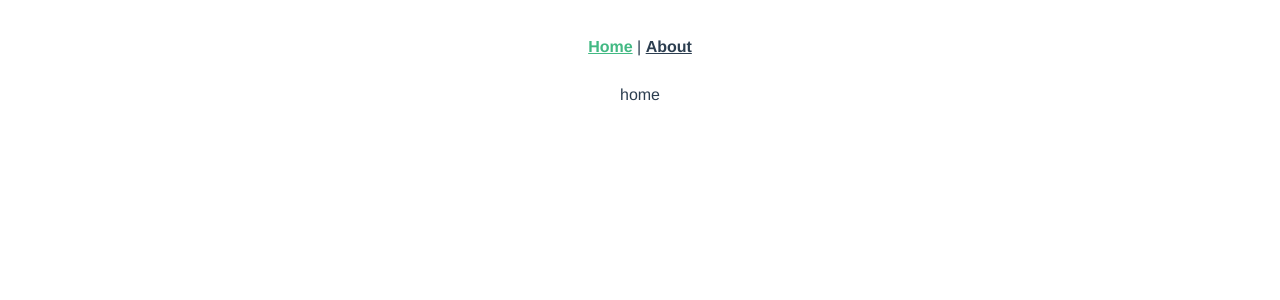
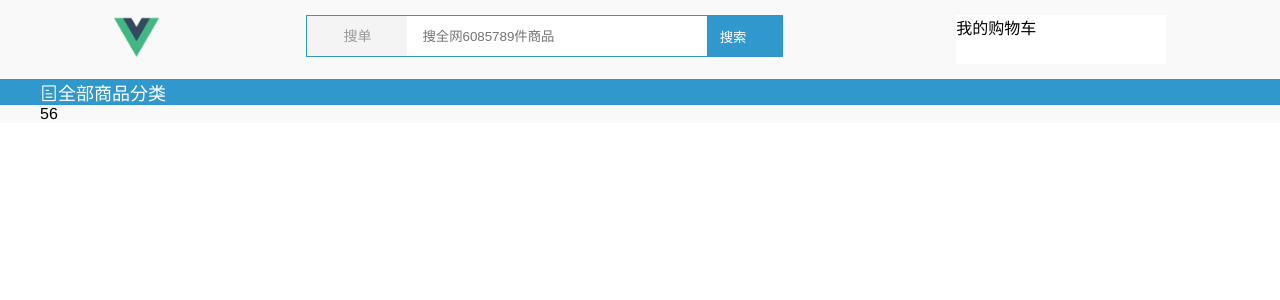
Before and after one commit to fengjinqi/workflow, a Vue app: page / in a window 1280 px wide. Shown: the top 300 px of the page. Built offline with nearby package versions, Linux system fonts and the light colour scheme; the HTML template or start-up script is replaced by a standard one.

Commit message:
初始化

```diff
--- a/package.json
+++ b/package.json
@@ -10,7 +10,9 @@
   "dependencies": {
     "vue": "^2.6.6",
     "vue-router": "^3.0.1",
-    "vuex": "^3.0.1"
+    "vuex": "^3.0.1",
+    "axios": "^0.18.0",
+    "element-ui": "^2.6.3"
   },
   "devDependencies": {
     "@vue/cli-plugin-babel": "^3.5.0",
--- a/src/App.vue
+++ b/src/App.vue
@@ -1,29 +1,27 @@
 <template>
   <div id="app">
-    <div id="nav">
-      <router-link to="/">Home</router-link> |
-      <router-link to="/about">About</router-link>
-    </div>
+    <Head></Head>
     <router-view/>
   </div>
 </template>
-
+<script>
+  import Head from '@/components/header'
+  export default {
+    components:{
+      Head
+    }
+  }
+</script>
 <style lang="less">
 #app {
   font-family: 'Avenir', Helvetica, Arial, sans-serif;
-  -webkit-font-smoothing: antialiased;
-  -moz-osx-font-smoothing: grayscale;
-  text-align: center;
-  color: #2c3e50;
+  background: #F9F9F9;
 }
-#nav {
-  padding: 30px;
-  a {
-    font-weight: bold;
-    color: #2c3e50;
-    &.router-link-exact-active {
-      color: #42b983;
-    }
+*{
+  padding: 0;
+  margin: 0;
+}
+  ul{
+    list-style: none;
   }
-}
 </style>
--- a/src/components/HelloWorld.vue
+++ /dev/null
@@ -1,58 +0,0 @@
-<template>
-  <div class="hello">
-    <h1>{{ msg }}</h1>
-    <p>
-      For a guide and recipes on how to configure / customize this project,<br>
-      check out the
-      <a href="https://cli.vuejs.org" target="_blank" rel="noopener">vue-cli documentation</a>.
-    </p>
-    <h3>Installed CLI Plugins</h3>
-    <ul>
-      <li><a href="https://github.com/vuejs/vue-cli/tree/dev/packages/%40vue/cli-plugin-babel" target="_blank" rel="noopener">babel</a></li>
-      <li><a href="https://github.com/vuejs/vue-cli/tree/dev/packages/%40vue/cli-plugin-eslint" target="_blank" rel="noopener">eslint</a></li>
-    </ul>
-    <h3>Essential Links</h3>
-    <ul>
-      <li><a href="https://vuejs.org" target="_blank" rel="noopener">Core Docs</a></li>
-      <li><a href="https://forum.vuejs.org" target="_blank" rel="noopener">Forum</a></li>
-      <li><a href="https://chat.vuejs.org" target="_blank" rel="noopener">Community Chat</a></li>
-      <li><a href="https://twitter.com/vuejs" target="_blank" rel="noopener">Twitter</a></li>
-      <li><a href="https://news.vuejs.org" target="_blank" rel="noopener">News</a></li>
-    </ul>
-    <h3>Ecosystem</h3>
-    <ul>
-      <li><a href="https://router.vuejs.org" target="_blank" rel="noopener">vue-router</a></li>
-      <li><a href="https://vuex.vuejs.org" target="_blank" rel="noopener">vuex</a></li>
-      <li><a href="https://github.com/vuejs/vue-devtools#vue-devtools" target="_blank" rel="noopener">vue-devtools</a></li>
-      <li><a href="https://vue-loader.vuejs.org" target="_blank" rel="noopener">vue-loader</a></li>
-      <li><a href="https://github.com/vuejs/awesome-vue" target="_blank" rel="noopener">awesome-vue</a></li>
-    </ul>
-  </div>
-</template>
-
-<script>
-export default {
-  name: 'HelloWorld',
-  props: {
-    msg: String
-  }
-}
-</script>
-
-<!-- Add "scoped" attribute to limit CSS to this component only -->
-<style scoped lang="less">
-h3 {
-  margin: 40px 0 0;
-}
-ul {
-  list-style-type: none;
-  padding: 0;
-}
-li {
-  display: inline-block;
-  margin: 0 10px;
-}
-a {
-  color: #42b983;
-}
-</style>
--- /dev/null
+++ b/src/components/header.vue
@@ -0,0 +1,102 @@
+<template>
+    <div>
+        <div class="header">
+            <div><img class="logo" :src="src" alt=""></div>
+            <div class="search">
+                <el-row>
+                    <el-col :span="18">
+                        <div class="search-main">
+                            <el-row>
+                                <el-col :span="6"><div class="select">搜单</div></el-col>
+                                <el-col :span="18"><input type="text" placeholder="搜全网6085789件商品" style="width: 100%;height: 40px; border:none;outline: none;padding-left: 15px;color:rgba(153, 153, 153, 1);  box-sizing: border-box;"></el-col>
+                            </el-row>
+
+                        </div>
+                    </el-col>
+                    <el-col :span="6">
+                        <button type="button" class="btn">搜索</button>
+                    </el-col>
+                </el-row>
+            </div>
+            <div class="me-shops">
+                我的购物车
+            </div>
+        </div>
+        <div class="nav">
+            <ul>
+                <li><i class="el-icon-tickets"></i>全部商品分类</li>
+
+            </ul>
+        </div>
+    </div>
+</template>
+
+<script>
+    export default {
+        data() {
+            return{
+                src:require('../assets/logo.png'),
+                region:''
+            }
+        },
+    }
+</script>
+
+<style scoped lang="less">
+.header {
+    width: 1200px;
+    margin: 0 auto;
+    display: flex;
+    padding: 15px 0;
+    justify-content: space-around;
+
+    .logo {
+        height: 45px;
+    }
+
+    .search-main {
+        width: 400px;
+        height: 40px;
+        box-sizing: content-box;
+        background-color: rgba(255, 255, 255, 1);
+        border: 1px solid rgba(49, 152, 205, 1);
+
+        .select {
+            width: 100px;
+            height: 40px;
+            background-color: rgba(244, 244, 244, 1);
+            font-size: 14px;
+            line-height: 40px;
+            text-align: center;
+            color: rgba(153, 153, 153, 1);
+
+        }
+    }
+
+    .btn {
+        width: 100px;
+        height: 42px;
+        background-color: rgba(49, 152, 205, 1);
+        color: #fff;
+        border: none;
+        outline: none;
+    }
+
+    .me-shops {
+        width: 210px;
+        background: #fff;
+    }
+}
+    .nav{
+        width: 100%;
+        background: rgb(49, 152, 205);
+        ul{
+            width: 1200px;
+            margin: 0 auto;
+            li{
+                color: #fff;
+                font-size: 18px;
+            }
+        }
+    }
+</style>
--- /dev/null
+++ b/src/components/layout.vue
@@ -0,0 +1,19 @@
+<template>
+    <div>
+        <nav class="header">56</nav>
+
+    </div>
+</template>
+
+<script>
+    export default {
+        name: "layout"
+    }
+</script>
+
+<style scoped lang="less">
+.header{
+    width: 1200px;
+    margin: 0 auto;
+}
+</style>
```
Also changed, not shown: src/main.js (+4 -3 lines), src/router/router.js (+5 -2 lines), src/store/store.js (renamed from src/store.js), 2 other files (tests, documents, lock files or other folders).
